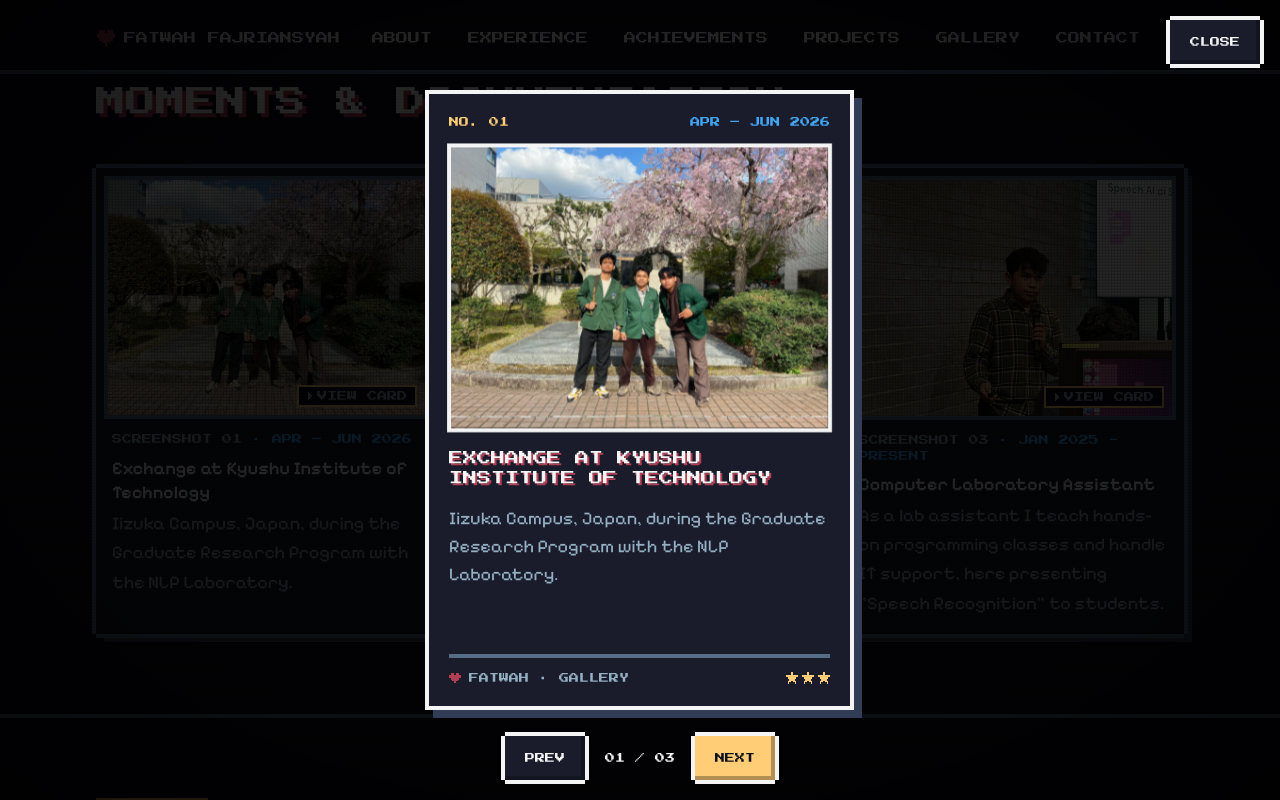
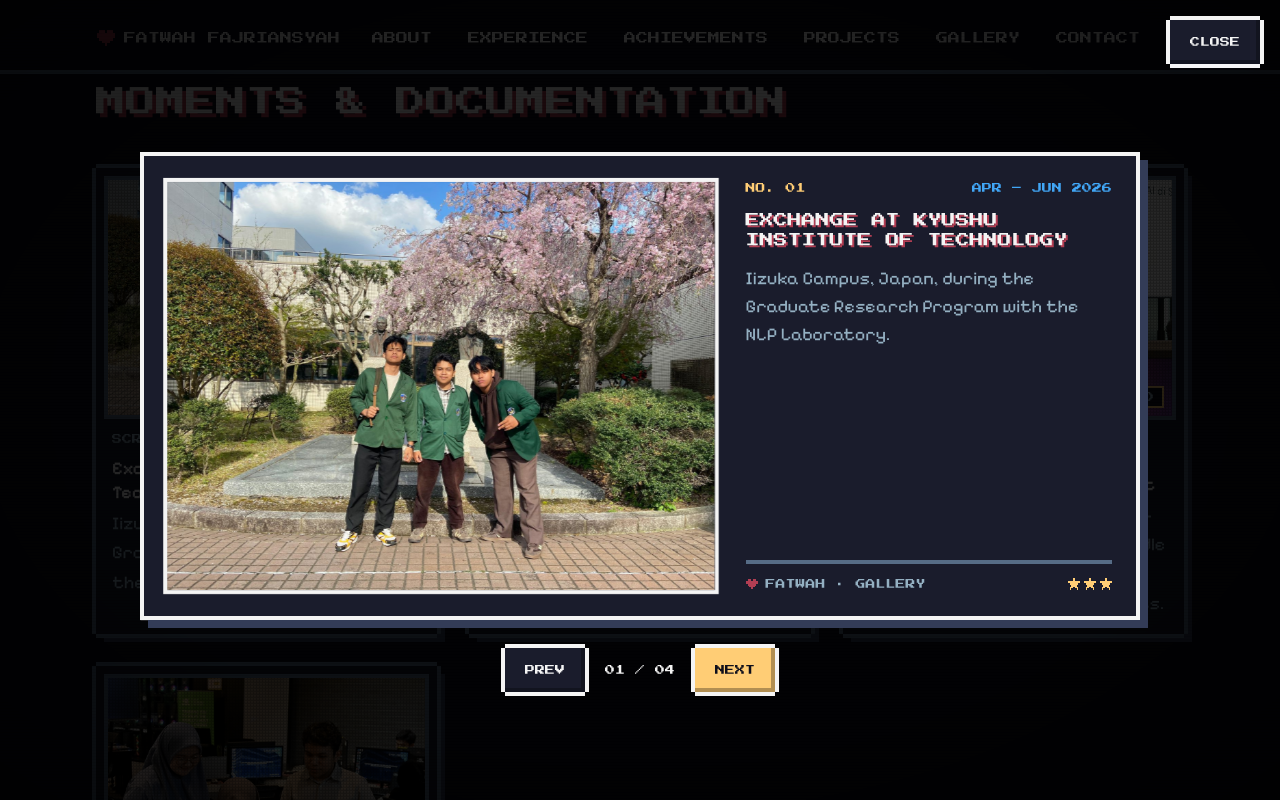
Before and after one commit to fattsowavy/fattsowavyy, a React (Vite) app: page / in a window 1280 px wide. Both pictures are taken after a click on the button 266 px from the left and 5813 px from the top of the page. Shown: the part 5413-6213 px from the top of the page. Built offline with nearby package versions, Linux system fonts and the light colour scheme.

Commit message:
feat: landscape card viewer on wide screens, NVIDIA DLI gallery card with reel link

```diff
--- a/src/components/CardViewer.jsx
+++ b/src/components/CardViewer.jsx
@@ -16,6 +16,7 @@ const CardViewer = ({ items, startIndex, onClose }) => {
     const backdropRef = useRef(null);
     const closeRef = useRef(null);
     const stageRef = useRef(null);
+    const fitRef = useRef(null);
     // per slot: outer element takes the fly/spin motion, inner element takes the mouse tilt
     const motionEls = useRef([]);
     const tiltEls = useRef([]);
@@ -117,12 +118,36 @@ const CardViewer = ({ items, startIndex, onClose }) => {
         return () => document.removeEventListener('keydown', onKey);
     }, [requestClose, go]);
 
+    // Every card is as tall as the tallest one (see the hidden sizers below), so the stage height never
+    // changes and Prev/Next stay put. If that height doesn't fit the screen, shrink the whole stage
+    // (scale + matching negative margin, so the controls move up with it) instead of scrolling.
+    useLayoutEffect(() => {
+        const wrap = fitRef.current;
+        const stage = stageRef.current;
+        if (!wrap || !stage) return;
+        const RESERVED = 80 + 24 + 56 + 32; // top padding + gap + controls row + bottom padding
+        const fit = () => {
+            const h = stage.offsetHeight;
+            const s = Math.min(1, (window.innerHeight - RESERVED) / h);
+            wrap.style.transform = s < 1 ? `scale(${s})` : '';
+            wrap.style.marginBottom = s < 1 ? `${-h * (1 - s)}px` : '';
+        };
+        fit();
+        const observer = new ResizeObserver(fit); // e.g. when the pixel fonts finish loading
+        observer.observe(stage);
+        window.addEventListener('resize', fit);
+        return () => {
+            observer.disconnect();
+            window.removeEventListener('resize', fit);
+        };
+    }, []);
+
     const current = slots[active];
 
     return (
         <div
             ref={backdropRef}
-            className="fixed inset-0 z-[90] flex items-center justify-center overflow-hidden bg-black/85"
+            className="fixed inset-0 z-[90] overflow-y-auto bg-black/85"
             role="dialog"
             aria-modal="true"
             aria-label="Photo card viewer"
@@ -135,20 +160,23 @@ const CardViewer = ({ items, startIndex, onClose }) => {
                     e.stopPropagation();
                     requestClose();
                 }}
-                className="px-btn px-btn-ghost absolute right-4 top-4 z-10 text-[10px]"
+                className="px-btn px-btn-ghost fixed right-4 top-4 z-10 text-[10px]"
             >
                 Close
             </button>
 
+            {/* Card and controls stack in one column, so the card can never cover the controls.
+                overflow-clip hides cards flying in from off-screen without growing a scroll area. */}
+            <div className="flex min-h-full w-full flex-col items-center justify-center gap-6 overflow-clip px-4 pb-8 pt-20">
+
+            <div ref={fitRef} className="origin-top">
             <div
                 ref={stageRef}
-                className="relative"
-                // both slots share one grid cell, so the stage is as tall as the taller card
-                style={{
-                    display: 'grid',
-                    width: 'min(450px, 85vw, calc((100vh - 180px) * 0.6923))',
-                    perspective: '2000px',
-                }}
+                className="tc-stage relative"
+                // every card (the two live slots + one hidden sizer per photo) shares one grid cell,
+                // so the stage is as tall as the tallest card in the whole gallery
+                // size: .tc-stage in index.css (portrait on phones, landscape from 900px)
+                style={{ display: 'grid', perspective: '2000px' }}
                 onClick={(e) => e.stopPropagation()}
             >
                 {[0, 1].map((slot) => {
@@ -159,7 +187,7 @@ const CardViewer = ({ items, startIndex, onClose }) => {
                             ref={(el) => {
                                 motionEls.current[slot] = el;
                             }}
-                            className={`tc-3d relative will-change-transform [grid-area:1/1] ${isActive || swap ? '' : 'invisible'}`}
+                            className={`tc-3d pointer-events-none relative will-change-transform [grid-area:1/1] ${isActive || swap ? '' : 'invisible'}`}
                             aria-hidden={isActive ? undefined : true}
                             inert={!isActive}
                         >
@@ -167,16 +195,25 @@ const CardViewer = ({ items, startIndex, onClose }) => {
                                 ref={(el) => {
                                     tiltEls.current[slot] = el;
                                 }}
-                                className="tc-3d relative will-change-transform"
+                                // wrappers ignore the pointer (see .tc-front in index.css)
+                                className="tc-3d pointer-events-none relative h-full will-change-transform"
                             >
                                 <TradingCard item={items[slots[slot]]} number={shotNo(slots[slot])} />
                             </div>
                         </div>
                     );
                 })}
+
+                {/* invisible sizers: one per photo, only there to make the grid cell as tall as the tallest card */}
+                {items.map((item, i) => (
+                    <div key={item.file} className="invisible pointer-events-none [grid-area:1/1]" aria-hidden="true" inert>
+                        <TradingCard item={item} number={shotNo(i)} sizer />
+                    </div>
+                ))}
+            </div>
             </div>
 
-            <div className="absolute inset-x-0 bottom-4 z-10 flex items-center justify-center gap-4" onClick={(e) => e.stopPropagation()}>
+            <div className="z-10 flex items-center justify-center gap-4" onClick={(e) => e.stopPropagation()}>
                 {n > 1 && (
                     <button type="button" onClick={() => go(-1)} className="px-btn px-btn-ghost text-[10px]" aria-label="Previous photo">
                         Prev
@@ -191,6 +228,7 @@ const CardViewer = ({ items, startIndex, onClose }) => {
                     </button>
                 )}
             </div>
+            </div>
         </div>
     );
 };
--- a/src/components/pixel/TradingCard.jsx
+++ b/src/components/pixel/TradingCard.jsx
@@ -3,15 +3,17 @@
 // original pixel-art implementation. Styles: .tc-* in src/index.css.
 import PixelIcon from './PixelIcon';
 
-const TradingCard = ({ item, number }) => (
-    <div className="tc-card">
+// Portrait on phones; from 900px wide the front turns landscape: photo left, text right (.tc-* areas).
+// sizer: a hidden copy that only measures the card's natural height (see CardViewer)
+const TradingCard = ({ item, number, sizer = false }) => (
+    <div className={`tc-card ${sizer ? 'tc-sizer' : ''}`}>
         <div className="tc-front">
-            <div className="flex items-center justify-between gap-3 font-pixel text-[10px] uppercase leading-relaxed">
+            <div className="tc-head flex items-center justify-between gap-3 font-pixel text-[10px] uppercase leading-relaxed">
                 <span className="text-px-yellow">No. {number}</span>
                 {item.date && <span className="text-right text-px-cyan">{item.date}</span>}
             </div>
 
-            <div className="tc-riser-box aspect-[4/3]">
+            <div className="tc-pic tc-riser-box aspect-[4/3]">
                 <span className="tc-wall tc-wall-top" />
                 <span className="tc-wall tc-wall-bottom" />
                 <span className="tc-wall tc-wall-left" />
@@ -28,14 +30,27 @@ const TradingCard = ({ item, number }) => (
             </div>
 
             <h3
-                className="font-pixel text-[11px] uppercase leading-relaxed sm:text-sm"
+                className="tc-title font-pixel text-[11px] uppercase leading-relaxed sm:text-sm"
                 style={{ textShadow: '2px 2px 0 rgb(var(--px-red))' }}
             >
                 {item.title || 'Documentation'}
             </h3>
-            {item.description && <p className="text-base leading-snug text-px-muted sm:text-lg">{item.description}</p>}
+            {item.description && <p className="tc-desc text-base leading-snug text-px-muted sm:text-lg">{item.description}</p>}
 
-            <div className="mt-auto flex items-center justify-between gap-3 border-t-4 border-px-line pt-3" aria-hidden="true">
+            {item.link && (
+                <a
+                    href={item.link}
+                    target="_blank"
+                    rel="noopener noreferrer"
+                    className="tc-link px-btn px-btn-primary self-start text-[10px]"
+                    aria-label={`${item.linkLabel}: ${item.title || 'documentation'} (opens in a new tab)`}
+                >
+                    <PixelIcon name="cursor" className="h-3 w-2" />
+                    {item.linkLabel}
+                </a>
+            )}
+
+            <div className="tc-foot mt-auto flex items-center justify-between gap-3 border-t-4 border-px-line pt-3" aria-hidden="true">
                 <span className="flex items-center gap-2 font-pixel text-[8px] uppercase text-px-muted sm:text-[10px]">
                     <PixelIcon name="heart" className="h-3 w-3 text-px-red" />
                     Fatwah · Gallery
--- a/src/data/gallery.js
+++ b/src/data/gallery.js
@@ -3,6 +3,7 @@
 // Photos are shown cropped to 4:3. If the crop cuts off the subject, set `position` to move it:
 // "<x> <y>" in % like CSS object-position, e.g. position: "30% 50%" keeps the left-centre in frame
 // (0% = left / top edge, 100% = right / bottom edge, default "50% 50%").
+// Optional `link` (+ `linkLabel`, default "Open link") adds a button to the opened card, e.g. a reel or post.
 const details = {
   "01-kyutech.jpeg": {
     title: "Exchange at Kyushu Institute of Technology",
@@ -21,6 +22,14 @@ const details = {
     description:
       'As a lab assistant I teach hands-on programming classes and handle IT support, here presenting "Speech Recognition" to students.',
     date: "Jan 2025 - Present",
+  },
+  "04-support.jpg": {
+    title: "NVIDIA DLI Workshop Assistant",
+    description:
+      "Helping participants through the hands-on exercises at an NVIDIA Deep Learning Institute workshop, from setting up their environment to troubleshooting along the way.",
+    date: "Nov 2026",
+    link: "https://www.instagram.com/reel/Dfjf8-XJZUT/",
+    linkLabel: "Watch reel",
   },
 };
 
@@ -46,6 +55,8 @@ export const gallery = Object.entries(modules)
       description = "",
       date = "",
       position = "50% 50%",
+      link = "",
+      linkLabel = "Open link",
     } = details[file] ?? detailsByLowerName[file.toLowerCase()] ?? {};
-    return { src, file, title, description, date, position };
+    return { src, file, title, description, date, position, link, linkLabel };
   });
--- a/src/data/profile.js
+++ b/src/data/profile.js
@@ -16,7 +16,7 @@ export const profile = {
   ],
   cv: `${import.meta.env.BASE_URL}cv.pdf`,
   facts: [
-    { value: "3.87", label: "GPA so far" },
+    { value: "3.90", label: "GPA so far" },
     { value: "1", label: "IEEE publication" },
     { value: "3", label: "Roles & positions" },
     { value: "4", label: "Certifications" },
@@ -28,7 +28,7 @@ export const education = [
     school: "Muslim University of Indonesia",
     degree: "Bachelor of Information Engineering",
     period: "2023 – Present",
-    note: "GPA 3.87 (current)",
+    note: "GPA 3.90 (current)",
   },
 ];
 
--- a/src/index.css
+++ b/src/index.css
@@ -211,15 +211,27 @@
   }
 
   .tc-card {
-    @apply relative;
+    @apply relative h-full;
     transform-style: preserve-3d;
   }
 
-  /* 450:650 is the minimum shape: with aspect-ratio the card still grows taller if the text needs it */
+  /* Fills the viewer's grid cell. The 450:650 minimum shape is the stage's min-height (CardViewer),
+     not aspect-ratio here: aspect-ratio + height:100% stopped the hidden sizer cards from growing
+     with their text, so long text spilled out of the frame. */
+  /* pointer-events: the card's flat, invisible wrappers in CardViewer ignore the pointer and only the
+     card face takes clicks. Otherwise, when the card tilts on hover, the part behind the screen
+     plane (e.g. the "Watch reel" button) was covered by a wrapper and could not be clicked. */
   .tc-front {
-    @apply relative flex aspect-[450/650] w-full flex-col gap-3 border-4 border-px-ink bg-px-panel p-3 sm:gap-4 sm:p-5;
+    pointer-events: auto;
+    @apply relative flex h-full w-full flex-col gap-3 border-4 border-px-ink bg-px-panel p-3 sm:gap-4 sm:p-5;
     transform-style: preserve-3d;
     box-shadow: 8px 8px 0 0 rgb(var(--px-shadow));
+  }
+
+  /* hidden sizer cards keep their natural height, so the grid cell grows to the tallest card */
+  .tc-sizer,
+  .tc-sizer .tc-front {
+    height: auto;
   }
 
   .tc-back {
@@ -424,3 +436,46 @@
     animation-play-state: paused !important;
   }
 }
+
+/*
+ * Card viewer size. Phones: a portrait card (450:650 minimum shape). From 900px wide: a landscape
+ * card, photo left and text right, so the photo gets most of the screen. CardViewer still shrinks
+ * the stage if the tallest card doesn't fit the screen height.
+ */
+@layer components {
+  .tc-stage {
+    width: min(450px, 85vw, calc((100vh - 180px) * 0.6923));
+    min-height: calc(min(450px, 85vw, calc((100vh - 180px) * 0.6923)) * 1.4444);
+  }
+
+  @media (min-width: 900px) {
+    .tc-stage {
+      width: min(1000px, 92vw);
+      min-height: 0;
+    }
+
+    .tc-front {
+      display: grid;
+      grid-template-columns: minmax(0, 3fr) minmax(0, 2fr);
+      grid-template-rows: auto auto auto auto 1fr auto;
+      grid-template-areas:
+        'pic head'
+        'pic title'
+        'pic desc'
+        'pic link'
+        'pic .'
+        'pic foot';
+      column-gap: 28px;
+      row-gap: 14px;
+      align-items: start;
+      padding: 24px;
+    }
+
+    .tc-pic { grid-area: pic; }
+    .tc-head { grid-area: head; }
+    .tc-title { grid-area: title; font-size: 16px; }
+    .tc-desc { grid-area: desc; }
+    .tc-link { grid-area: link; justify-self: start; }
+    .tc-foot { grid-area: foot; margin-top: 0; }
+  }
+}
```
Also changed, not shown: src/assets/gallery/04-support.jpg (added).
